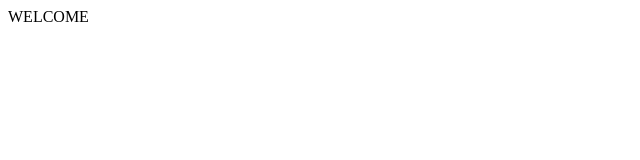
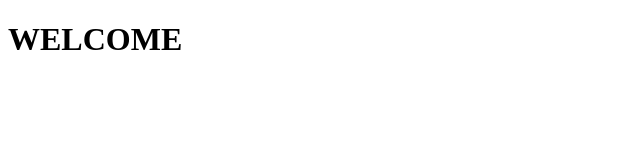
Before and after one commit to rinasuhita127/dpw_project, a plain HTML site: page new.html in a window 1280 px wide. Shown: the whole page, without its empty margins (0-640 px from the left). Drawn offline with Linux system fonts and the light colour scheme.

```diff
--- a/new.html
+++ b/new.html
@@ -4,6 +4,6 @@
     <title> awalan </title>
 </head>
 <body>
-    WELCOME
+    <h1>WELCOME</h1>
 </body>
 </html>
```
